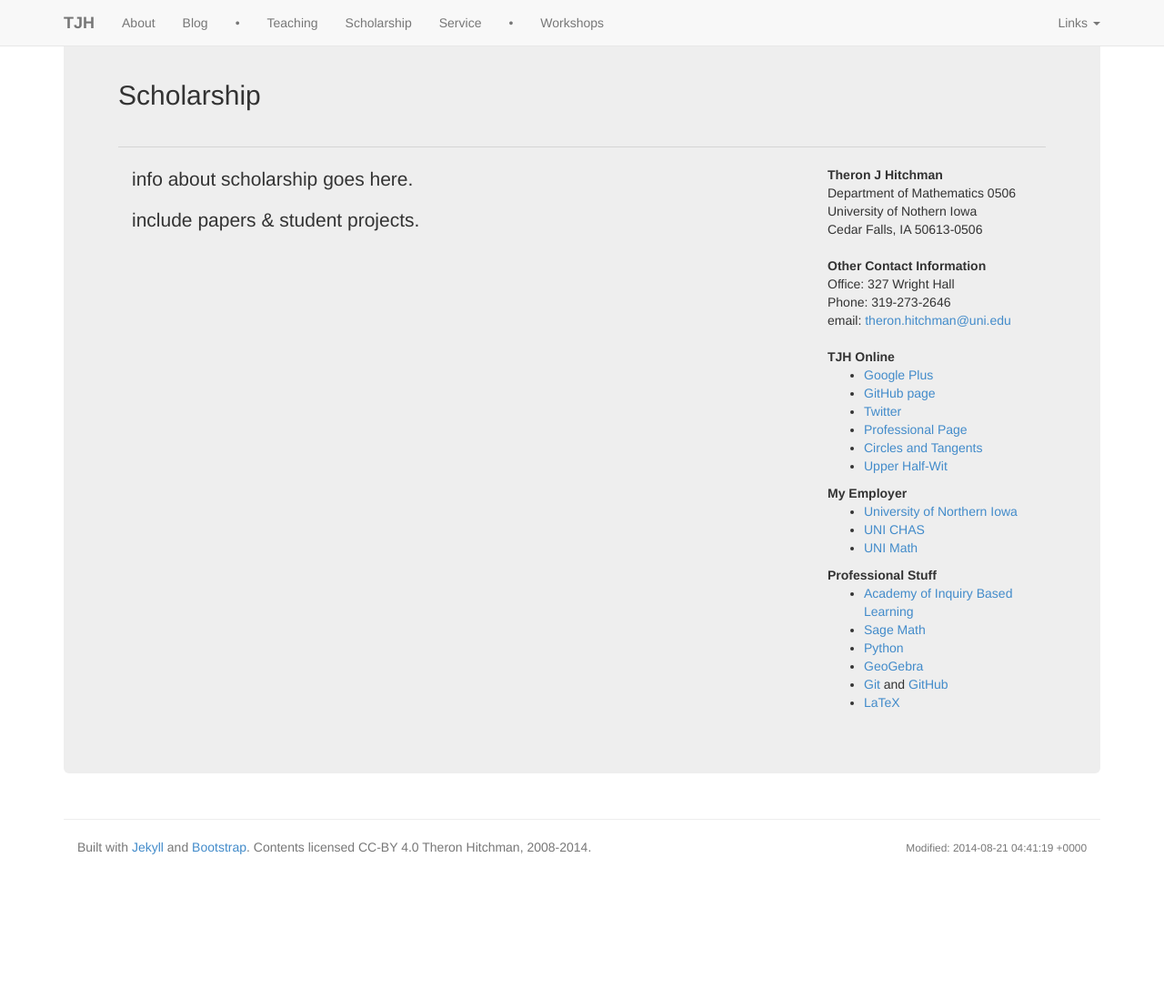
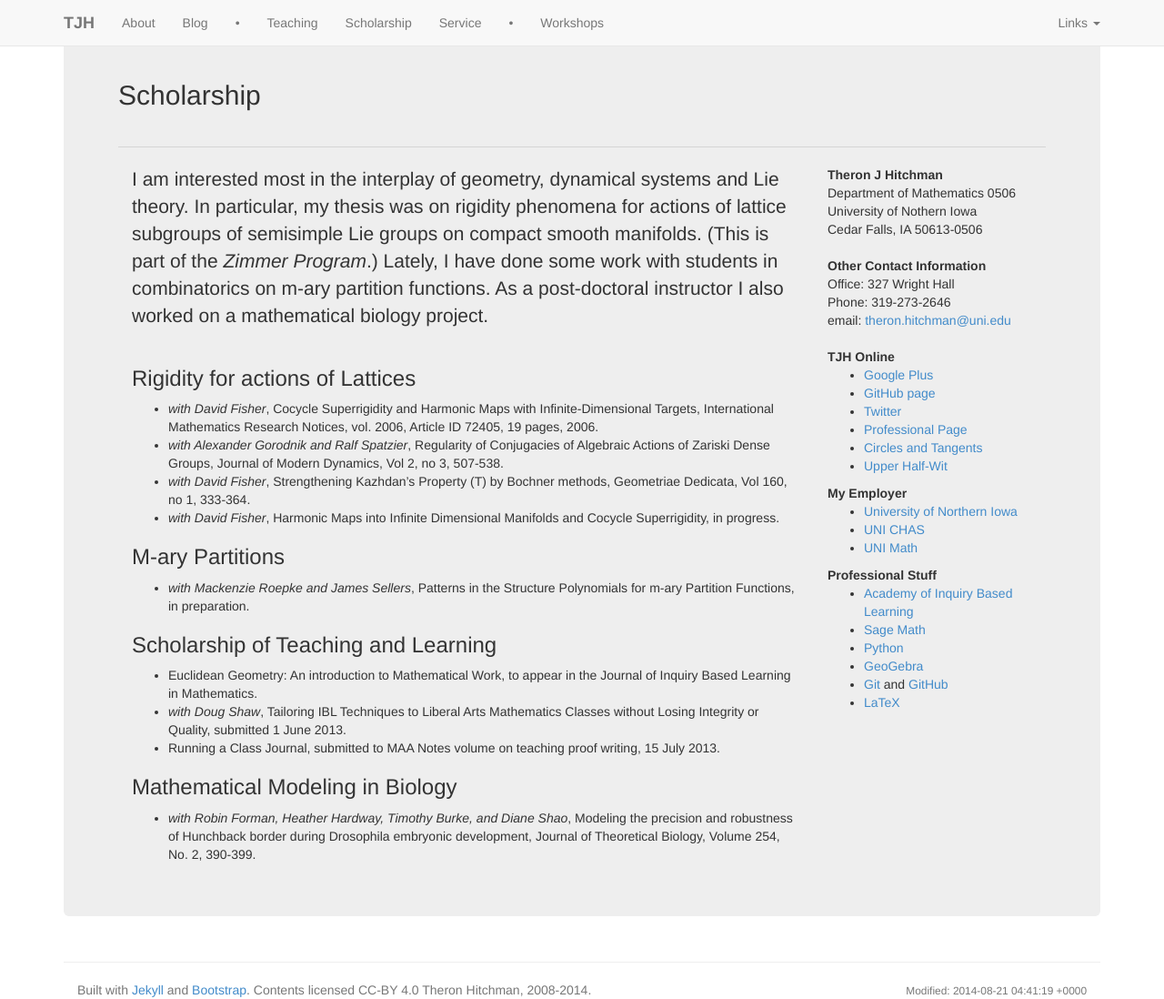
Before and after one commit to theronhitchman/uni_web_devel, a Jekyll site: the page built from scholarship/index.md, in a window 1280 px wide and 1098 px high. Shown: the whole window at 91% size. Built offline with Jekyll 4.4.1, drawn with Linux system fonts in a browser that asks for light colours; nearby versions of some CDN libraries.

Commit message:
wrote scholarship page

```diff
--- a/scholarship/index.md
+++ b/scholarship/index.md
@@ -3,6 +3,48 @@ layout: default
 title: Scholarship
 ---
 
-info about scholarship goes here.
+I am interested most in the interplay of geometry, dynamical systems and Lie
+theory. In particular, my thesis was on rigidity phenomena for actions of lattice
+subgroups of semisimple Lie groups on compact smooth manifolds.
+(This is part of the <em>Zimmer Program</em>.) Lately, I have done some work with
+students in combinatorics on m-ary partition functions. As a post-doctoral
+instructor I also worked on a mathematical biology project.
+<hr />
 
-include papers & student projects.
+
+### Rigidity for actions of Lattices
+<ul>
+<li><em>with David Fisher</em>, Cocycle Superrigidity and
+Harmonic Maps with Infinite-Dimensional Targets,
+International Mathematics Research Notices, vol. 2006,
+Article ID 72405, 19 pages, 2006.</li>
+<li><em>with Alexander Gorodnik and Ralf Spatzier</em>, Regularity of Conjugacies of
+Algebraic Actions of Zariski Dense Groups, Journal of Modern Dynamics, Vol 2, no 3, 507-538.</li>
+<li><em>with David Fisher</em>, Strengthening Kazhdan&#8217;s Property (T) by Bochner
+methods, Geometriae Dedicata, Vol 160, no 1, 333-364.</li>
+<li><em>with David Fisher</em>, Harmonic Maps into Infinite
+Dimensional Manifolds and Cocycle Superrigidity, in
+progress.</li>
+</ul>
+
+
+### M-ary Partitions
+<ul>
+<li><em>with Mackenzie Roepke and James Sellers</em>, Patterns in the Structure Polynomials for m-ary Partition Functions, in preparation.</li>
+</ul>
+
+
+### Scholarship of Teaching and Learning
+<ul>
+<li>Euclidean Geometry: An introduction to Mathematical Work, to appear in the Journal of Inquiry Based Learning in Mathematics.</li>
+<li><em>with Doug Shaw</em>, Tailoring IBL Techniques to Liberal Arts Mathematics Classes without Losing Integrity or Quality, submitted 1 June 2013.</li>
+<li>Running a Class Journal, submitted to MAA Notes volume on teaching proof writing, 15 July 2013.</li>
+</ul>
+
+### Mathematical Modeling in Biology
+<ul>
+<li><em>with Robin Forman, Heather Hardway, Timothy Burke, and Diane Shao</em>,
+Modeling the precision and robustness of
+Hunchback border during Drosophila embryonic development,
+Journal of Theoretical Biology, Volume 254, No. 2, 390-399.</li>
+</ul>
```
Also changed, not shown: scholarship/math.md (deleted), scholarship/mathbio.md (deleted), scholarship/sotl.md (deleted).
